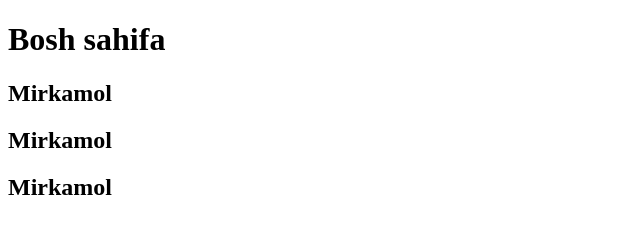
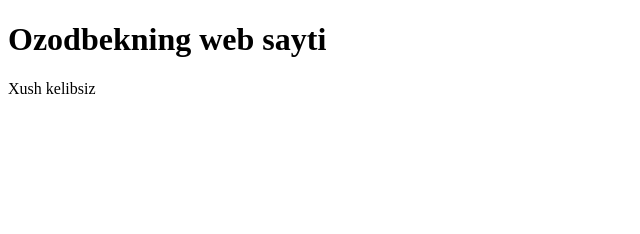
Before and after one commit to ozodbekDeveloper2008/git_lesson_first, a plain HTML site: page index.html in a window 1280 px wide. Shown: the whole page, without its empty margins (0-640 px from the left). Drawn offline with Linux system fonts and the light colour scheme.

Commit message:
ozodbek test.html ni ochirdi va salom.html ni qoshdi

```diff
--- a/index.html
+++ b/index.html
@@ -6,9 +6,7 @@
     <title>Bosh sahifa</title>
 </head>
 <body>
-    <h1>Bosh sahifa</h1>
-    <h2>Mirkamol</h2>
-    <h2>Mirkamol</h2>
-    <h2>Mirkamol</h2>
+    <h1>Ozodbekning web sayti</h1>
+    <p>Xush kelibsiz</p>
 </body>
 </html>
```
Also changed, not shown: ozodbek.html (+1 -2 lines), salom.html (renamed from test.html, +2 -2 lines).
